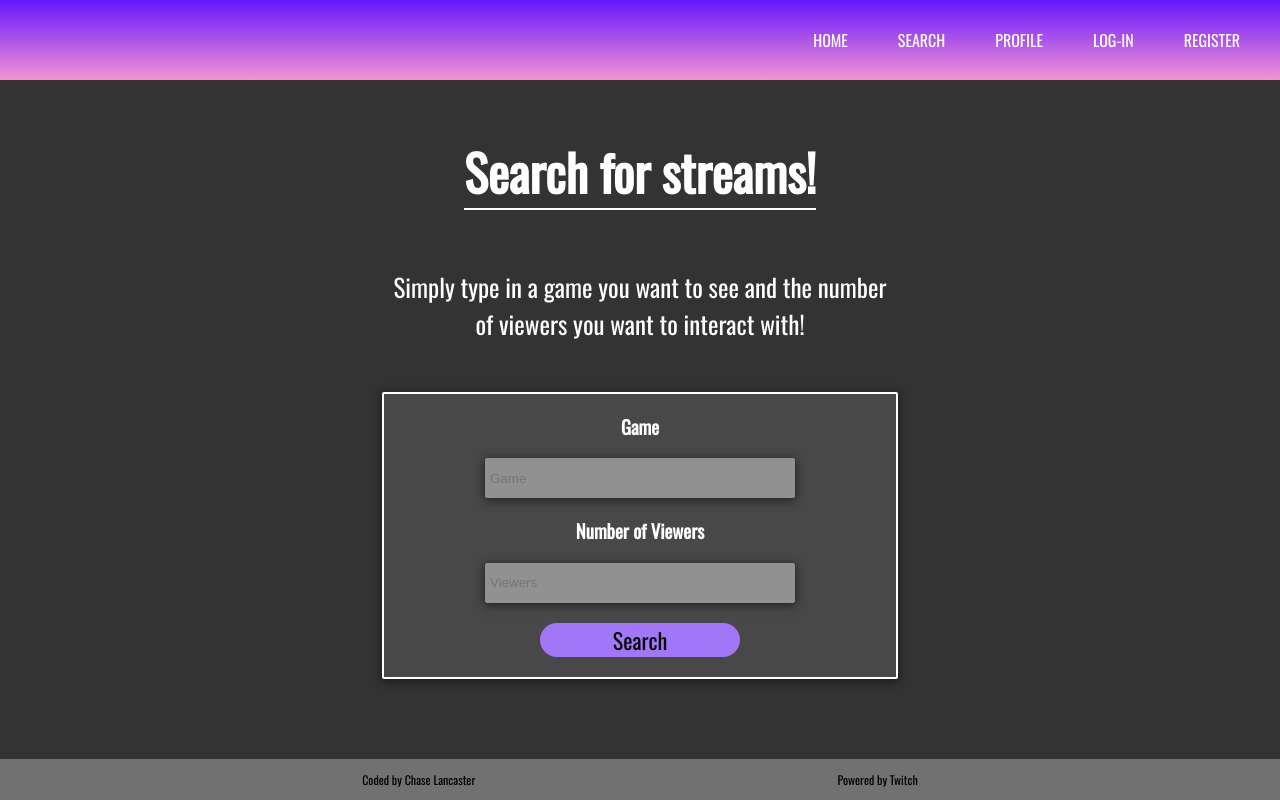
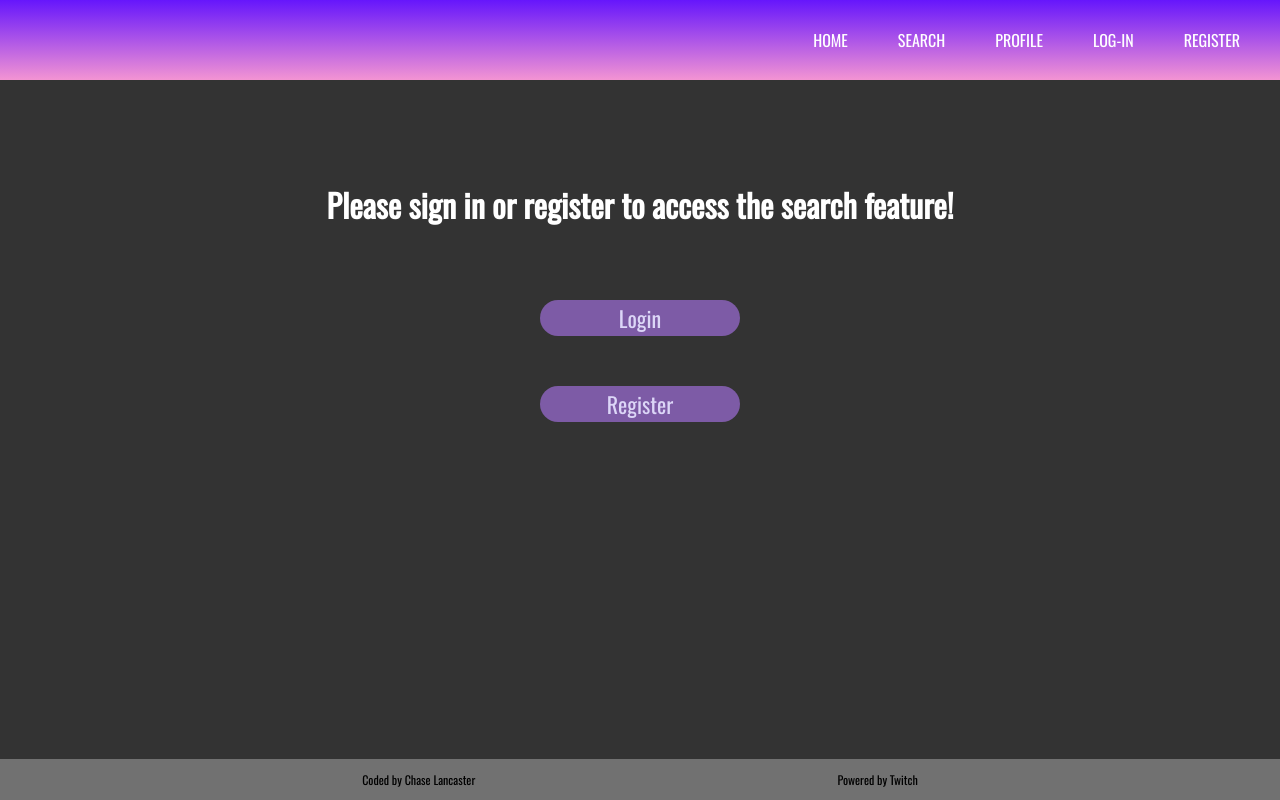
Before and after one commit to chaselancaster/nosmallstreamer-frontend, a React (Create React App) app: page /search in a window 1280 px wide. Built offline with nearby package versions, Linux system fonts and the light colour scheme; some icons are missing.

Commit message:
add a ternary statement that checks for a currentUser being logged in to then let them access the search feature of the site

```diff
--- a/src/Component/Search/Search.js
+++ b/src/Component/Search/Search.js
@@ -1,4 +1,5 @@
 import React, { Component } from 'react';
+import { Link } from 'react-router-dom';
 
 import StreamsList from '../StreamsList/StreamsList';
 
@@ -69,7 +70,15 @@ class Search extends Component {
     render() {
         const { game , viewers } = this.state;
         return (
-            <div className='search-parent'>
+            <div>
+            { !this.props.currentUser ? (
+                <div className='profile-loggedout'>
+                        <h1>Please sign in or register to access the search feature!</h1>
+                        <Link to='login' className="profile-link"><button className='button'>Login</button></Link>
+                        <Link to='register' className="profile-link"><button className='button'>Register</button></Link>
+                    </div>
+            ) : (
+                <div className='search-parent'>
                 <div className="search-container">
                     <div className="search-info">
                         <h1 className="search-title">Search for streams!</h1>
@@ -89,6 +98,8 @@ class Search extends Component {
                     <StreamsList streams={this.state.streams} loadMoreStreams={this.loadMoreStreams}/>
                 </div>
             </div>
+            )}
+            </div>
         )
     }
 }
```
Also changed, not shown: 1 other file (tests, documents, lock files or other folders).
